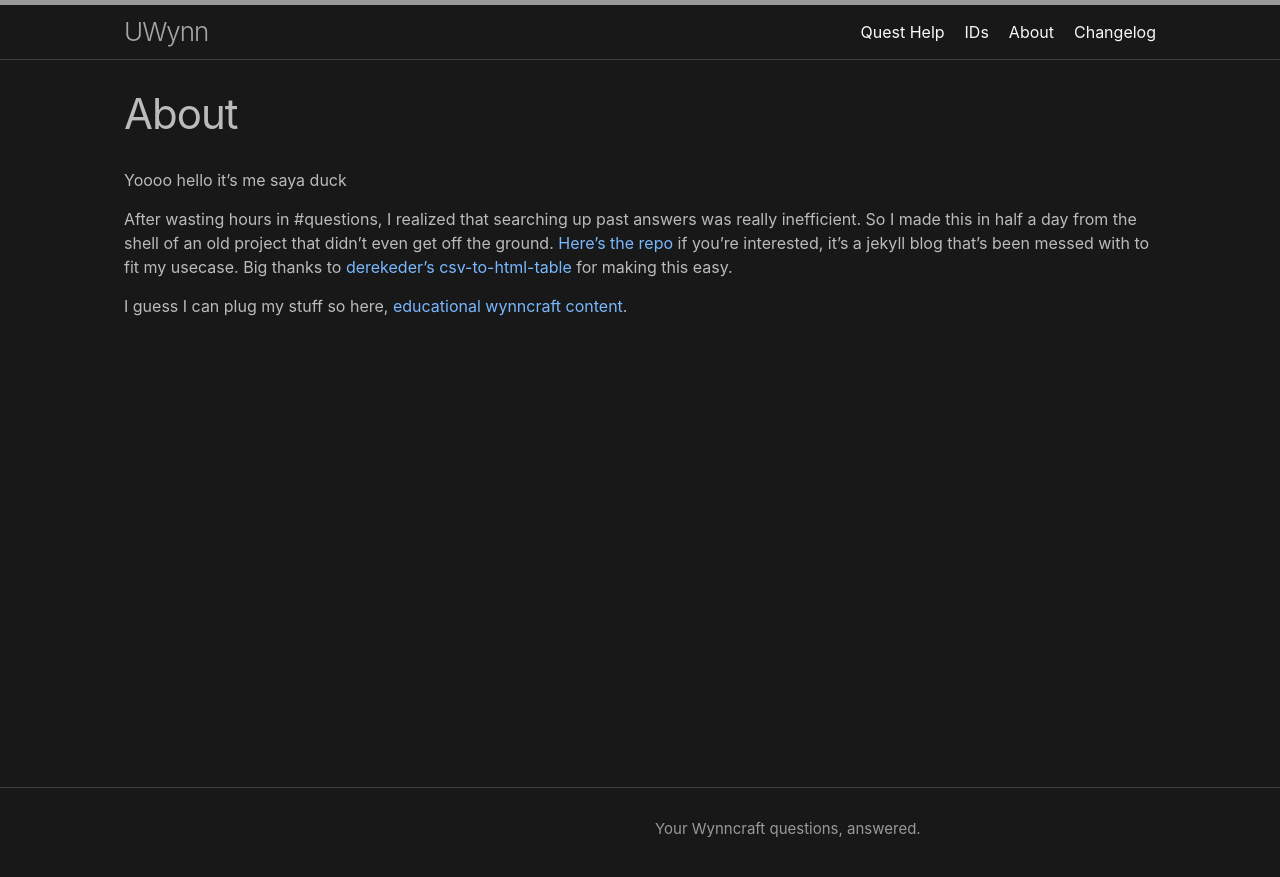
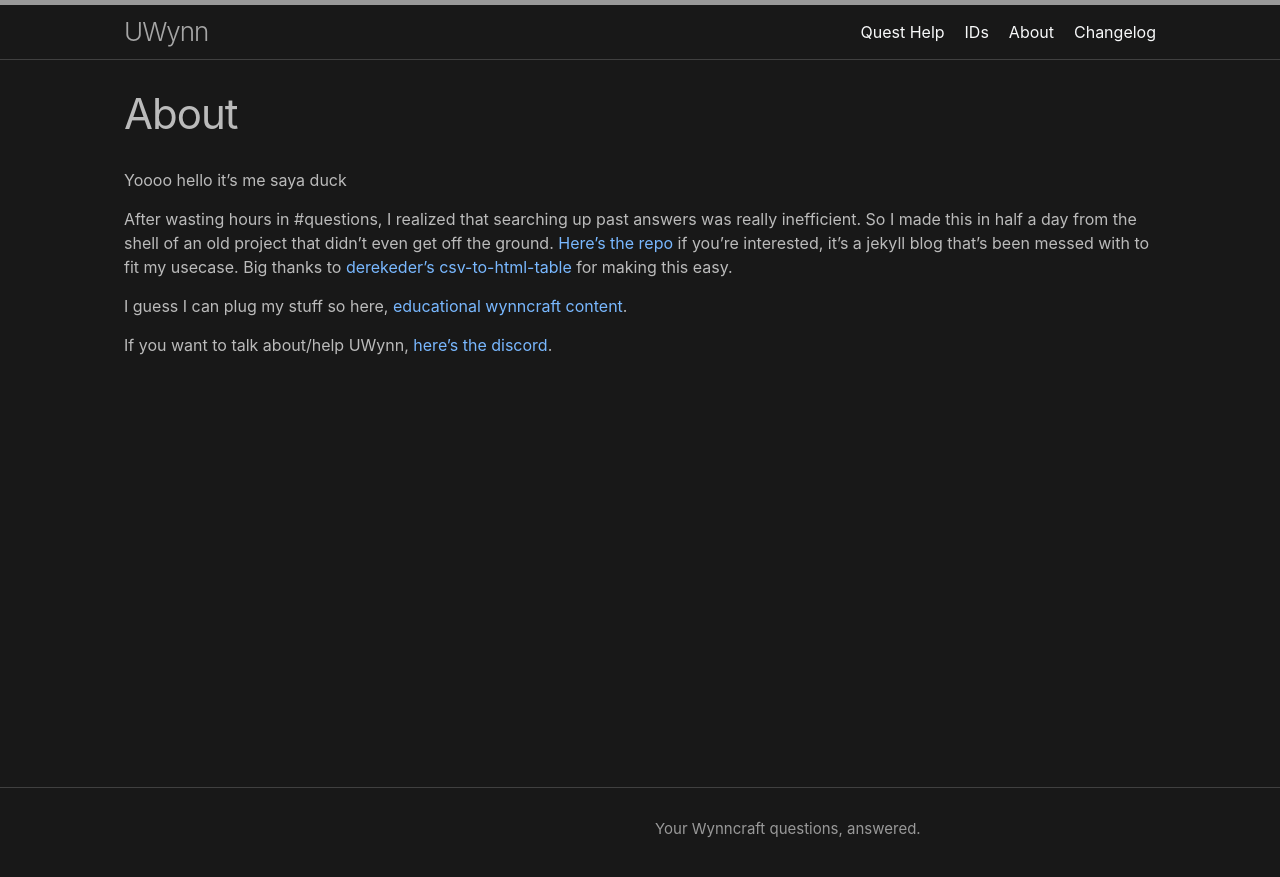
Before and after one commit to UWynn/UWynn.github.io, a Jekyll site: the page built from docs/about.md, in a window 1280 px wide. Shown: the top 877 px of the page. Built offline with Jekyll 4.4.1, drawn with Linux system fonts in a browser that asks for light colours.

Commit message:
discord link

```diff
--- a/docs/about.md
+++ b/docs/about.md
@@ -11,3 +11,7 @@ After wasting hours in #questions, I realized that searching up past answers was
 
 
 I guess I can plug my stuff so here, [educational wynncraft content](https://www.youtube.com/c/SayaDuck).
+
+
+
+If you want to talk about/help UWynn, [here's the discord](https://discord.gg/qMZEmqm7Zh).
```
